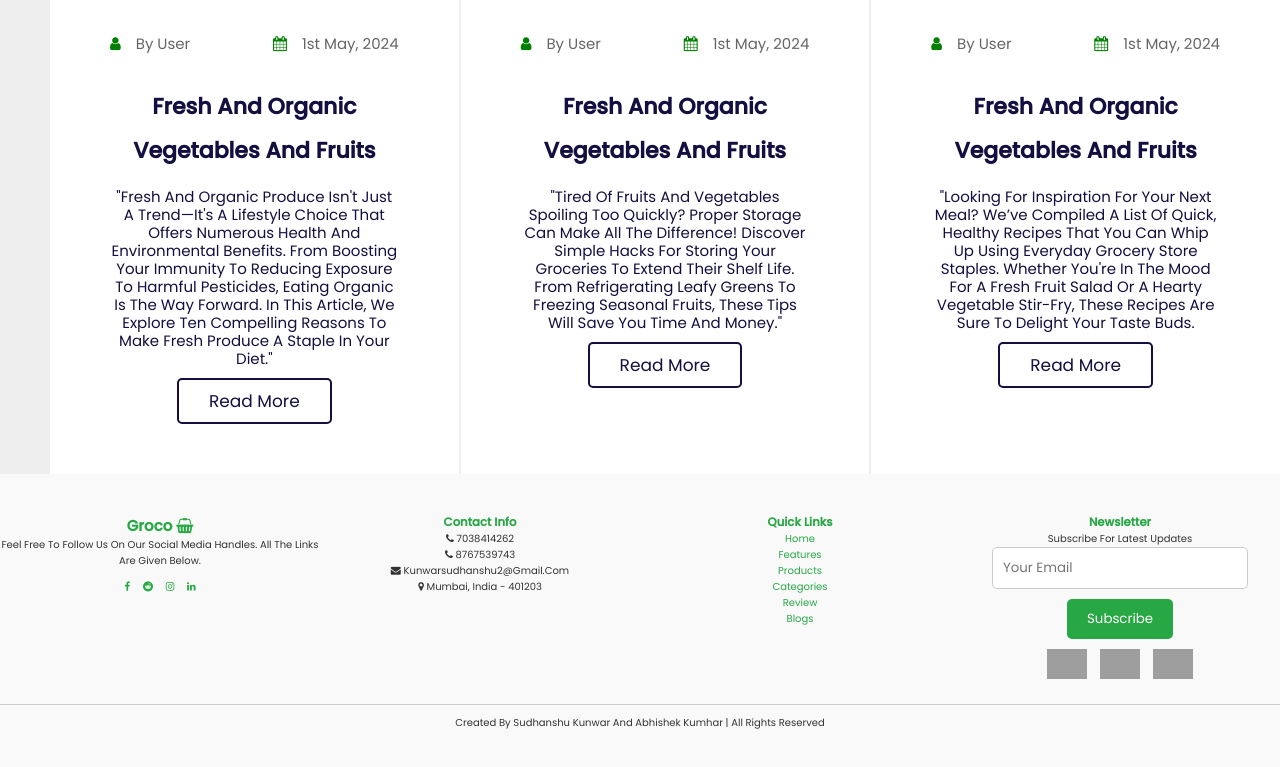
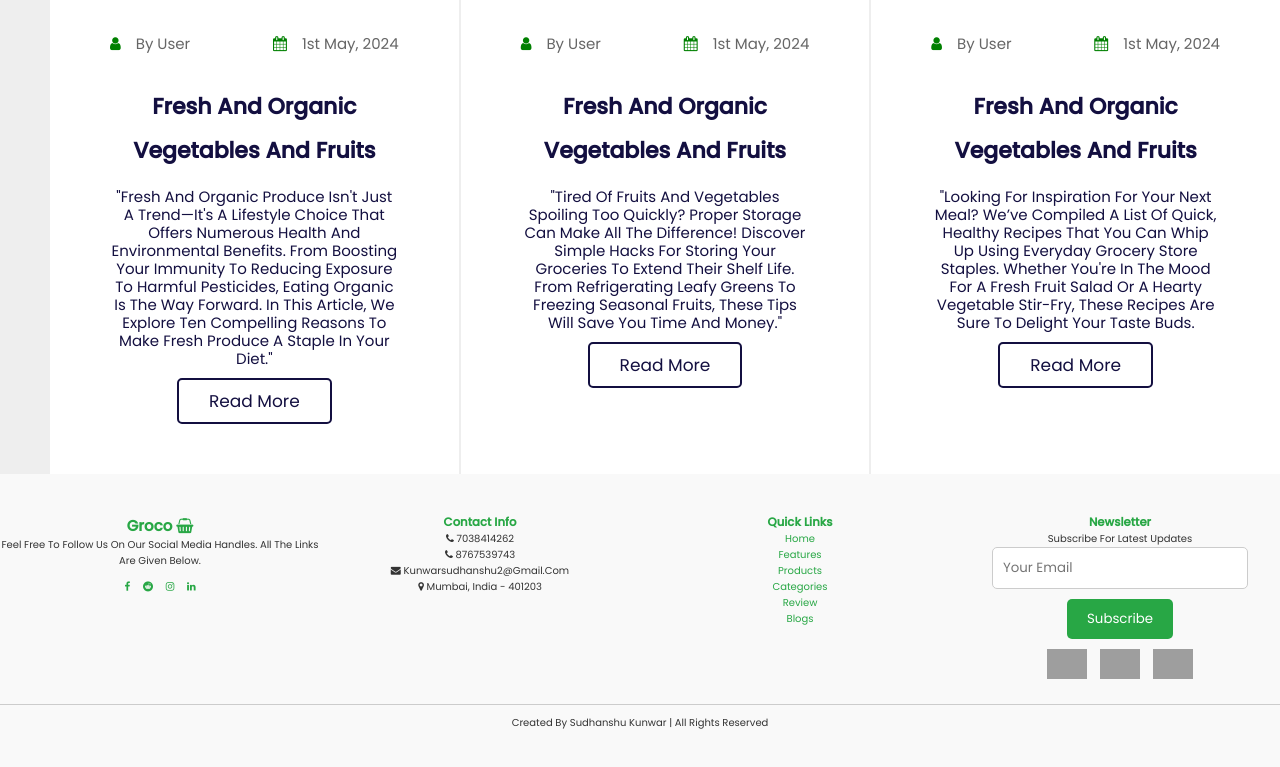
Before and after one commit to Sudhanshukunwar/Groccery-store, a plain HTML site: page index.html in a window 1280 px wide. Shown: the part 2868-3635 px from the top of the page. Drawn offline with nearby package versions, Linux system fonts and the light colour scheme; grey boxes are pictures that could not be loaded.

Commit message:
index.html

```diff
--- a/index.html
+++ b/index.html
@@ -386,7 +386,7 @@
         </div>
 
         <div style="text-align: center; margin-top: 20px; color: #333; border-top: 1px solid #ccc; padding-top: 10px;">
-            Created By  Sudhanshu Kunwar And Abhishek kumhar  | All Rights Reserved
+            Created By  Sudhanshu Kunwar | All Rights Reserved
         </div>
     </footer>
 
```
